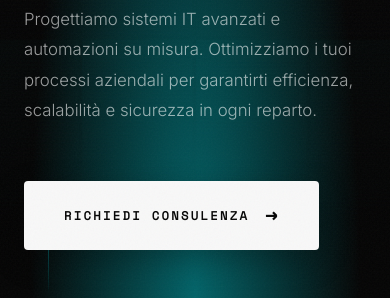
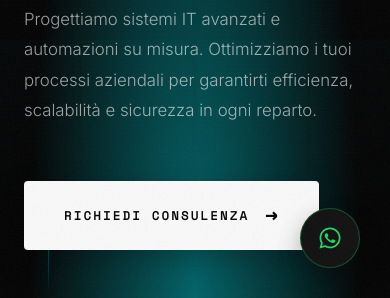
Before and after one commit to Zancus92/ZANCOProduzioni, a website built with Vite: page index.html in a window 390 px wide. Shown: the part 546-844 px from the top of the page. Built offline with nearby package versions, Linux system fonts and the light colour scheme; some packages are replaced by stand-ins of ours.

Commit message:
Add whatsapp button

```diff
--- a/index.html
+++ b/index.html
@@ -365,5 +365,10 @@
 </div>
 
 <script type="module" src="/src/main.js"></script>
+<a href="https://wa.me/393921300388?text=Ciao!%20Vorrei%20informazioni%20sui%20vostri%20servizi%20IT." class="whatsapp-btn" target="_blank" aria-label="Contattaci su WhatsApp">
+  <svg viewBox="0 0 448 512" width="24" height="24">
+    <path fill="currentColor" d="M380.9 97.1C339 55.1 283.2 32 223.9 32c-122.4 0-222 99.6-222 222 0 39.1 10.2 77.3 29.6 111L0 480l117.7-30.9c32.4 17.7 68.9 27 106.1 27h.1c122.3 0 224.1-99.6 224.1-222 0-59.3-25.2-115-67.1-157zm-157 341.6c-33.1 0-65.6-8.9-94-25.7l-6.7-4-69.8 18.3L72 359.2l-4.4-7c-18.5-29.4-28.2-63.3-28.2-98.2 0-101.7 82.8-184.5 184.6-184.5 49.3 0 95.6 19.2 130.4 54.1 34.8 34.9 56.2 81.2 56.1 130.5 0 101.8-84.9 184.6-186.6 184.6zm101.2-138.2c-5.5-2.8-32.8-16.2-37.9-18-5.1-1.9-8.8-2.8-12.5 2.8-3.7 5.6-14.3 18-17.6 21.8-3.2 3.7-6.5 4.2-12 1.4-5.5-2.8-23.2-8.5-44.2-27.1-16.4-14.6-27.4-32.7-30.6-38.2-3.2-5.6-.3-8.6 2.4-11.3 2.5-2.4 5.5-6.5 8.3-9.7 2.8-3.3 3.7-5.5 5.5-9.3 1.9-3.7.9-6.9-.5-9.7-1.4-2.8-12.5-30.1-17.1-41.2-4.5-10.8-9.1-9.3-12.5-9.5-3.2-.2-6.9-.2-10.6-.2-3.7 0-9.7 1.4-14.8 6.9-5.1 5.6-19.4 19-19.4 46.3 0 27.3 19.9 53.7 22.6 57.4 2.8 3.7 39.1 59.7 94.8 83.8 13.2 5.8 23.5 9.2 31.5 11.8 13.3 4.2 25.4 3.6 35 2.2 10.7-1.5 32.8-13.4 37.4-26.4 4.6-13 4.6-24.1 3.2-26.4-1.3-2.5-5-3.9-10.5-6.6z"/>
+  </svg>
+</a>
 </body>
 </html>
--- a/src/styles/layout.css
+++ b/src/styles/layout.css
@@ -149,4 +149,41 @@ footer::before {
   #servizi, #reel, #lavori, #processo, #about, #contatti { padding-left: 24px; padding-right: 24px; padding-top: 100px; padding-bottom: 100px; }
   #about { grid-template-columns: 1fr; gap: 64px; }
   footer { flex-direction: column; gap: 32px; text-align: center; }
+  .whatsapp-btn {
+    bottom: 20px;
+    right: 20px;
+    width: 50px;
+    height: 50px;
+  }
 }
+.whatsapp-btn {
+  position: fixed;
+  bottom: 30px;
+  right: 30px;
+  width: 60px;
+  height: 60px;
+  background: #121212; /* Sfondo scuro per coerenza */
+  color: #25D366;      /* Icona verde WhatsApp */
+  border: 1px solid rgba(37, 211, 102, 0.3);
+  border-radius: 50%;
+  display: flex;
+  align-items: center;
+  justify-content: center;
+  text-decoration: none;
+  z-index: 1000;
+  transition: all 0.3s cubic-bezier(0.175, 0.885, 0.32, 1.275);
+  box-shadow: 0 10px 25px rgba(0, 0, 0, 0.3);
+}
+
+.whatsapp-btn:hover {
+  transform: scale(1.1) translateY(-5px);
+  background: #25D366;
+  color: #fff;
+  box-shadow: 0 15px 30px rgba(37, 211, 102, 0.4);
+}
+
+/* Nascondi il cursore personalizzato sopra il bottone per migliorare l'usabilità */
+.whatsapp-btn:hover ~ #cursor,
+.whatsapp-btn:hover ~ #cursorRing {
+  opacity: 0;
+}
```
